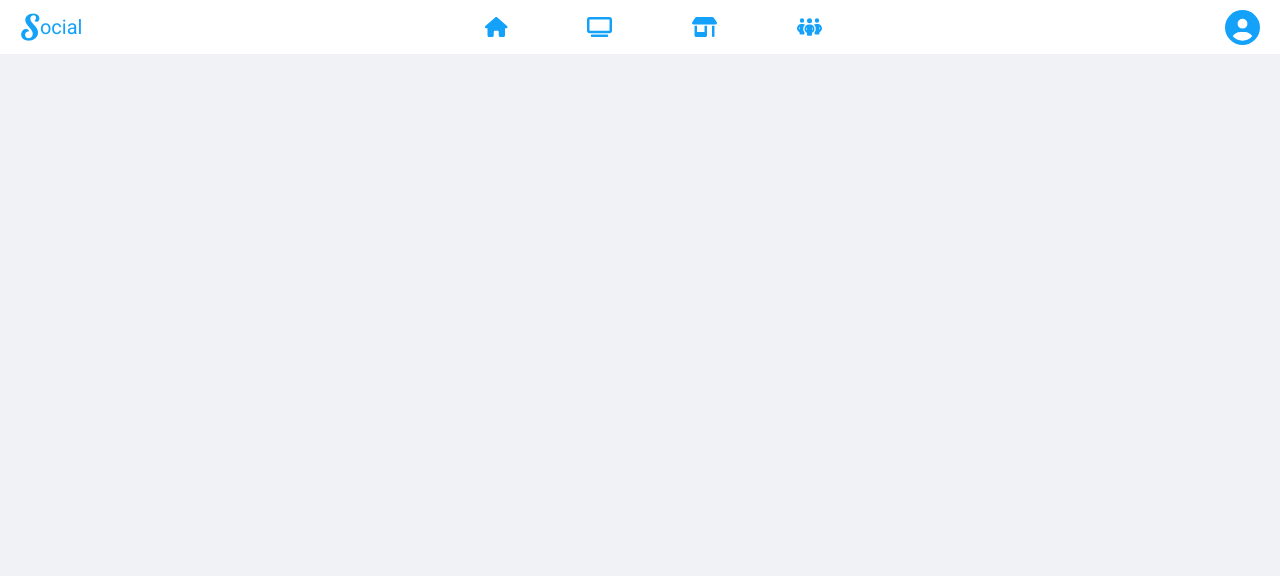
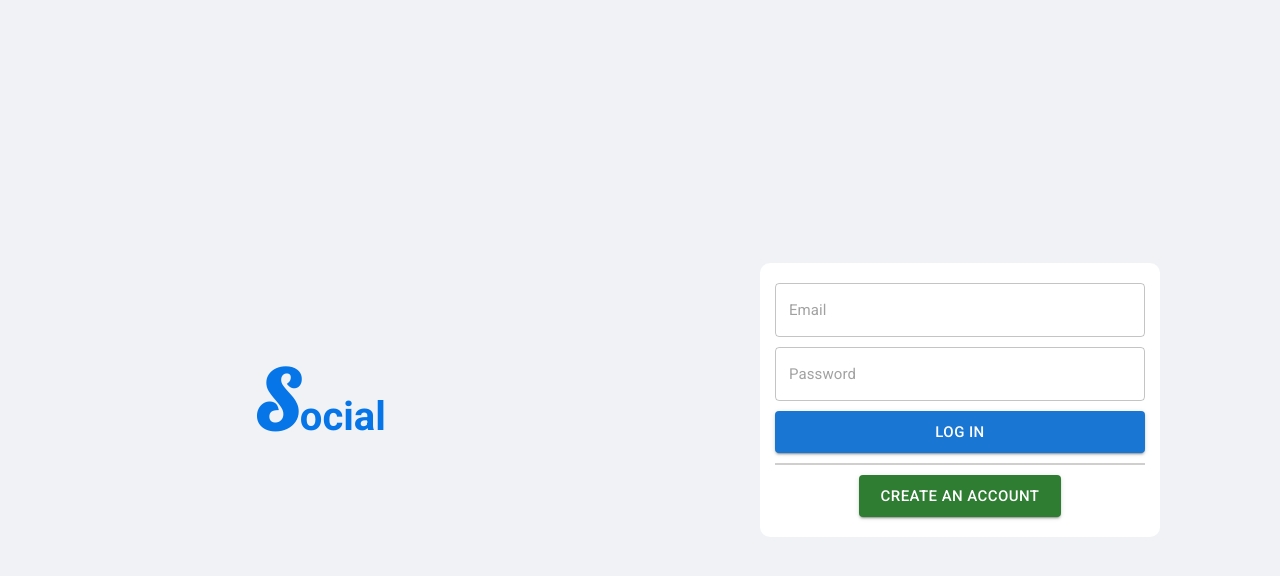
Before and after one commit to marcusxart/social-app, a React (Create React App) app: page /auth in a window 1280 px wide. Before the commit this address had no page. Shown: the top 576 px of the page. Built offline with nearby package versions, Linux system fonts and the light colour scheme.

Commit message:
finsh a section in Auth component

```diff
--- a/src/App.js
+++ b/src/App.js
@@ -2,6 +2,7 @@ import { Route, Routes } from "react-router-dom";
 import "./app.css";
 import Header from "./components/Header";
 import Home from "./components/Home";
+import Auth from "./Auth";
 
 function App() {
   return (
@@ -9,6 +10,7 @@ function App() {
       <Header />
       <Routes>
         <Route path="/" element={<Home />} />
+        <Route path="/auth" element={<Auth />} />
       </Routes>
     </main>
   );
--- /dev/null
+++ b/src/Auth.jsx
@@ -0,0 +1,106 @@
+import React from "react";
+import styled from "styled-components";
+import { TextField, Button } from "@mui/material";
+import variable from "./variable";
+
+const Auth = () => {
+  return (
+    <AuthStyled>
+      <div className="left-wrapper">
+        <h1>
+          <span className="s">S</span>ocial
+        </h1>
+      </div>
+      <div className="right-wrapper">
+        <div className="wrap">
+          <form onSubmit={(e) => e.preventDefault()}>
+            <TextField
+              placeholder="Email"
+              type="email"
+              inputProps={{ style: { fontSize: 15 } }}
+            />
+            <TextField
+              placeholder="Password"
+              type="password"
+              inputProps={{ style: { fontSize: 15 } }}
+            />
+            <Button
+              type="submit"
+              variant="contained"
+              size="large"
+              sx={{
+                fontSize: "1.5rem",
+              }}
+            >
+              Log in
+            </Button>
+          </form>
+          <hr />
+          <Button
+            type="submit"
+            variant="contained"
+            color="success"
+            size="large"
+            sx={{
+              fontSize: "1.5rem",
+            }}
+          >
+            Create an Account
+          </Button>
+        </div>
+      </div>
+    </AuthStyled>
+  );
+};
+
+export default Auth;
+
+const AuthStyled = styled.div`
+  display: flex;
+  height: 100vh;
+  .left-wrapper {
+    flex: 1;
+    display: flex;
+    justify-content: center;
+    align-items: center;
+    h1 {
+      font-weight: 800;
+      font-size: 4rem;
+      color: ${variable.secondaryColor};
+    }
+
+    .s {
+      font-family: "Lobster", cursive;
+      font-size: 8rem;
+    }
+  }
+
+  .right-wrapper {
+    flex: 1;
+    display: flex;
+    justify-content: center;
+    align-items: center;
+
+    .wrap {
+      width: 400px;
+      display: flex;
+      flex-direction: column;
+      justify-content: center;
+      align-items: center;
+      background-color: white;
+      padding: 2rem 1.5rem;
+      border-radius: 1rem;
+      hr {
+        margin: 10px 0;
+        width: 100%;
+      }
+    }
+    form {
+      width: 100%;
+      height: 170px;
+      display: flex;
+      flex-direction: column;
+      justify-content: space-between;
+    }
+  }
+`;
--- a/src/app.css
+++ b/src/app.css
@@ -19,7 +19,7 @@ h2 {
 }
 
 hr {
-  border: 1px solid #ebebeb;
+  border: 1px solid #d1cece;
 }
 
 ::-webkit-scrollbar {
--- a/src/components/Header.jsx
+++ b/src/components/Header.jsx
@@ -1,6 +1,7 @@
 import React from "react";
 import styled from "styled-components";
 import variable from "../variable";
+import { useLocation } from "react-router-dom";
 import { FontAwesomeIcon } from "@fortawesome/react-fontawesome";
 import {
   faHome,
@@ -11,7 +12,8 @@ import {
 } from "@fortawesome/free-solid-svg-icons";
 
 const Header = () => {
-  return (
+  const path = useLocation().pathname;
+  return path === "/auth" ? null : (
     <Nav>
       <div className="nav-left">
         <div className="logo">
```
